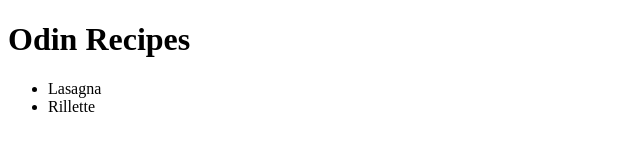
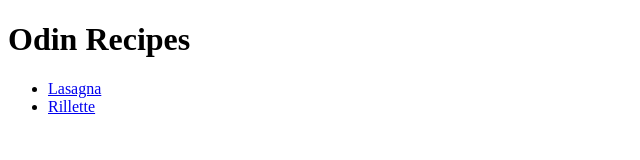
Before and after one commit to WildRyc/odin-recipes, a plain HTML site: page index.html in a window 1280 px wide. Shown: the whole page, without its empty margins (0-640 px from the left). Drawn offline with Linux system fonts and the light colour scheme.

Commit message:
Fix a href link

```diff
--- a/index.html
+++ b/index.html
@@ -8,8 +8,8 @@
     <body>
         <h1>Odin Recipes</h1>
         <ul>
-            <li a href="./recipes/lasagna.html">Lasagna</li>
-            <li a href="./recipes/rillette.html">Rillette</li>
+            <li><a href="recipes/lasagna.html">Lasagna</a></li>
+            <li><a href="recipes/rillette.html">Rillette</a></li>
         </ul>
     </body>
 </html>
```
